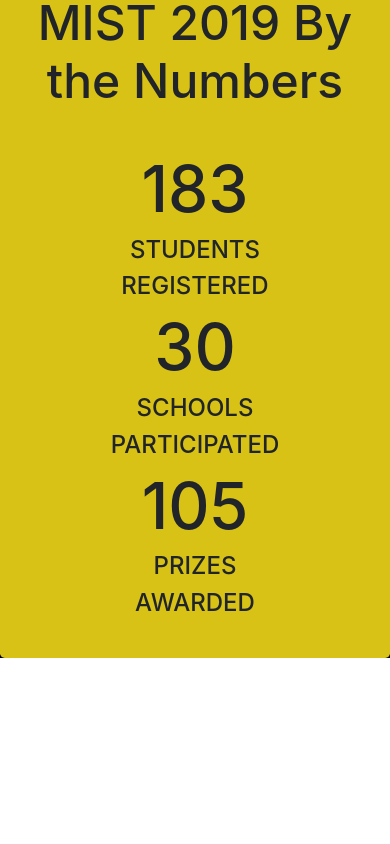
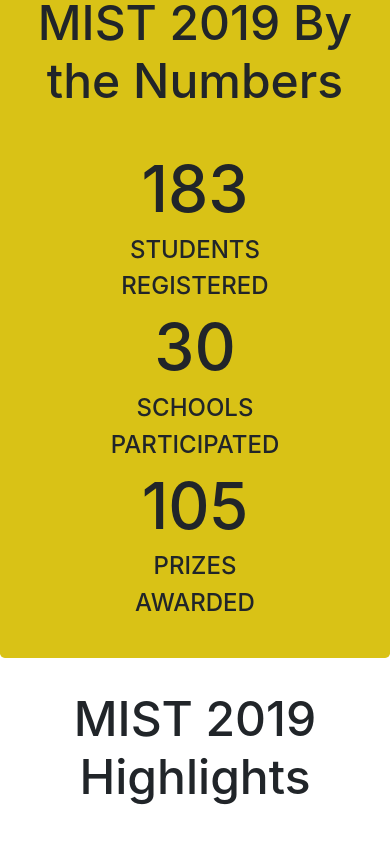
Before and after one commit to socalmist-website/socalmist-website, a React (Create React App) app: page / in a window 390 px wide. Shown: the part 814-1658 px from the top of the page. Before the commit the page ends 1504 px from the top, so only its background shows below. Built offline with nearby package versions, Linux system fonts and the light colour scheme; no server answers.

Commit message:
Add youtube video on homepage

```diff
--- a/package.json
+++ b/package.json
@@ -11,6 +11,7 @@
     "react-dom": "^16.12.0",
     "react-router-dom": "^5.1.2",
     "react-scripts": "3.2.0",
+    "react-youtube": "^7.9.0",
     "recompose": "^0.30.0"
   },
   "scripts": {
--- a/src/components/Home/HomePage.css
+++ b/src/components/Home/HomePage.css
@@ -1,3 +1,3 @@
 .pageBody {
-  background-color: black;
+  background-color: white;
 }
--- a/src/components/Home/HomePage.js
+++ b/src/components/Home/HomePage.js
@@ -2,6 +2,7 @@
 import { Header } from '../Header/Navbar';
 import Banner from './Banner';
 import Numbers from './Numbers';
+import YoutubeHolder from './YoutubeHolder';
 import './HomePage.css';
 
 class HomePage extends React.Component {
@@ -12,6 +13,7 @@
         <Header />
         <Banner />
         <Numbers />
+        <YoutubeHolder />
       </div>
 
     );
--- a/src/components/Home/Numbers.js
+++ b/src/components/Home/Numbers.js
@@ -26,7 +26,7 @@
 
       const scrolled = winScroll / height
 
-      if (scrolled >= 0.6) {
+      if (scrolled >= 0.4) {
         this.started = true;
         self.interval = setInterval(() => {
           self.setState({ time: Date.now(), count: this.state.count + 1 });
--- /dev/null
+++ b/src/components/Home/YoutubeHolder.css
@@ -0,0 +1,4 @@
+#videoHolder {
+  background-color: white;
+  padding-bottom: 5em;
+}
--- /dev/null
+++ b/src/components/Home/YoutubeHolder.js
@@ -0,0 +1,39 @@
+import React, { Component } from 'react';
+import Youtube from 'react-youtube';
+import Row from 'react-bootstrap/Row'
+import Col from 'react-bootstrap/Col'
+import './YoutubeHolder.css';
+import { isMobile } from 'react-device-detect';
+
+class YoutubeHolder extends Component {
+  render() {
+    var opts = {
+      playerVars: { // https://developers.google.com/youtube/player_parameters
+        autoplay: 0
+      }
+    };
+
+    if (isMobile) {
+      opts = {
+        height: window.innerWidth * 0.6,
+        width: window.innerWidth,
+        playerVars: { // https://developers.google.com/youtube/player_parameters
+          autoplay: 0
+        }
+      };
+    }
+
+    return (
+      <div id="videoHolder">
+        <Row className="justify-content-sm-center">
+          <Col sm={6} className="centerAlign">
+            <h1 className="numbersTitle">MIST 2019 Highlights</h1>
+            <Youtube videoId="CnjbiC76ltY" opts={opts} />
+          </Col>
+        </Row>
+      </div>
+    );
+  }
+}
+
+export default YoutubeHolder;
```
Also changed, not shown: 1 other file (tests, documents, lock files or other folders).
